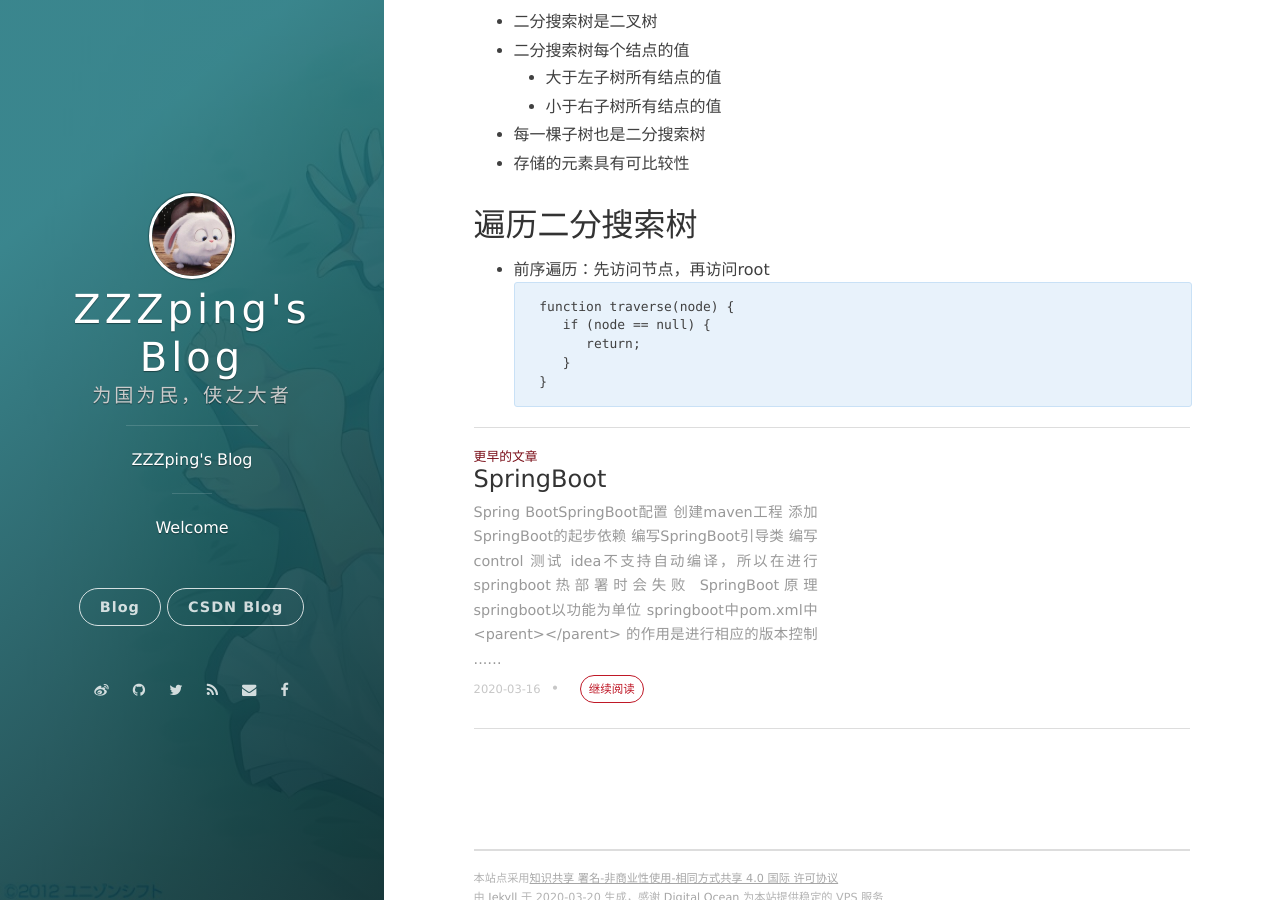
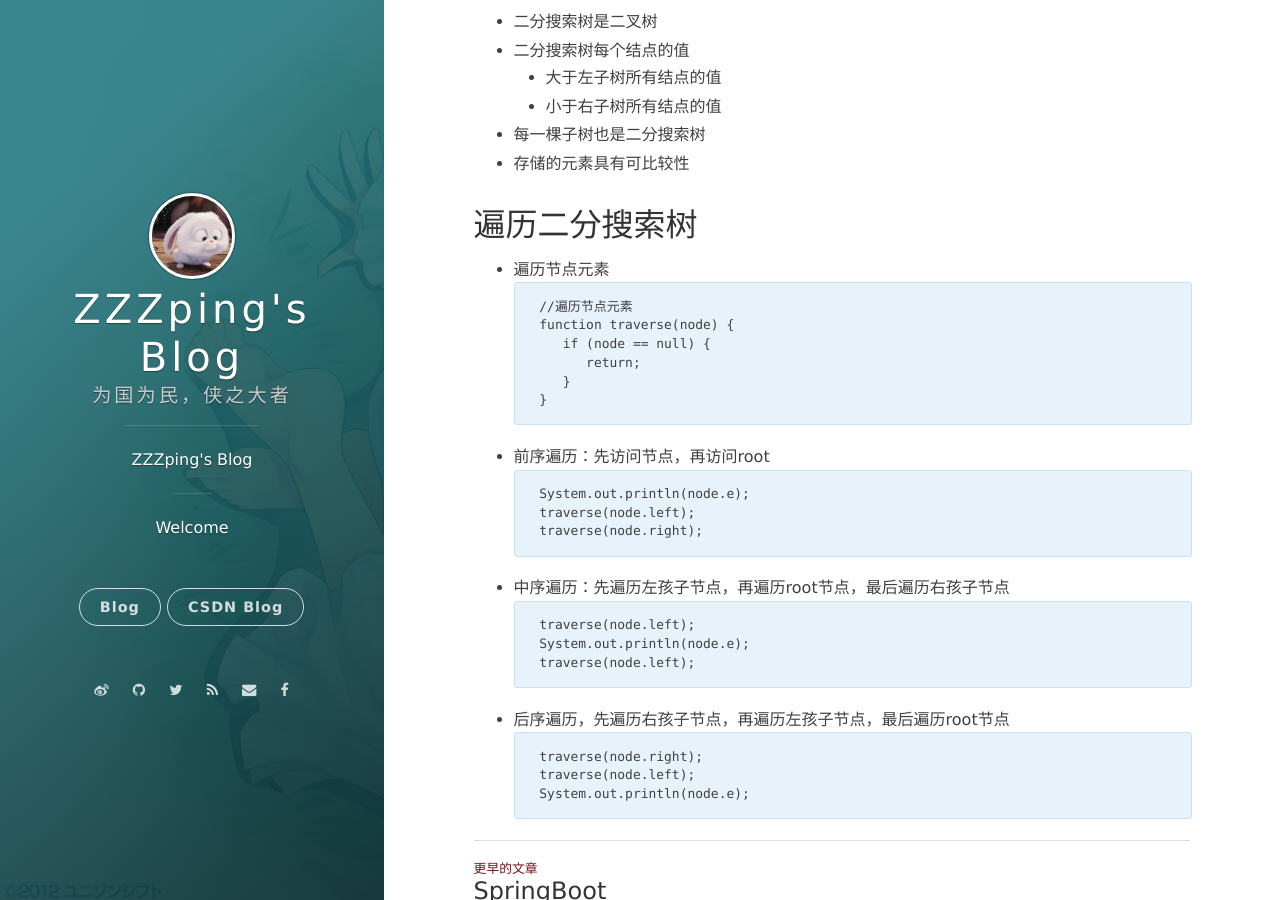
Before and after one commit to ZZZping/ZZZping.github.io, a Jekyll site: the page built from _posts/2020-03-17-玩转数据结构-树.md, in a window 1280 px wide and 900 px high, scrolled down 657 px. Built offline with Jekyll 4.4.1, drawn with Linux system fonts in a browser that asks for light colours; nearby versions of some CDN libraries; comment, search, counter and statistics services are not loaded.

Commit message:
traverse node

````diff
--- a/_posts/2020-03-17-玩转数据结构-树.md
+++ b/_posts/2020-03-17-玩转数据结构-树.md
@@ -31,11 +31,30 @@ date: 2020-03-17 22:28:24.000000000 +09:00
    + 存储的元素具有可比较性
 
 ## 遍历二分搜索树
-   + 前序遍历：先访问节点，再访问root
+   + 遍历节点元素
    ```
+      //遍历节点元素
       function traverse(node) {
          if (node == null) {
             return;
          }
       }
    ```
+   + 前序遍历：先访问节点，再访问root
+   ```
+      System.out.println(node.e);
+      traverse(node.left);
+      traverse(node.right);
+   ```
+   + 中序遍历：先遍历左孩子节点，再遍历root节点，最后遍历右孩子节点
+   ```
+      traverse(node.left);
+      System.out.println(node.e);
+      traverse(node.left);
+   ```
+   + 后序遍历，先遍历右孩子节点，再遍历左孩子节点，最后遍历root节点
+   ```
+      traverse(node.right);
+      traverse(node.left);
+      System.out.println(node.e);
+   ```
````
